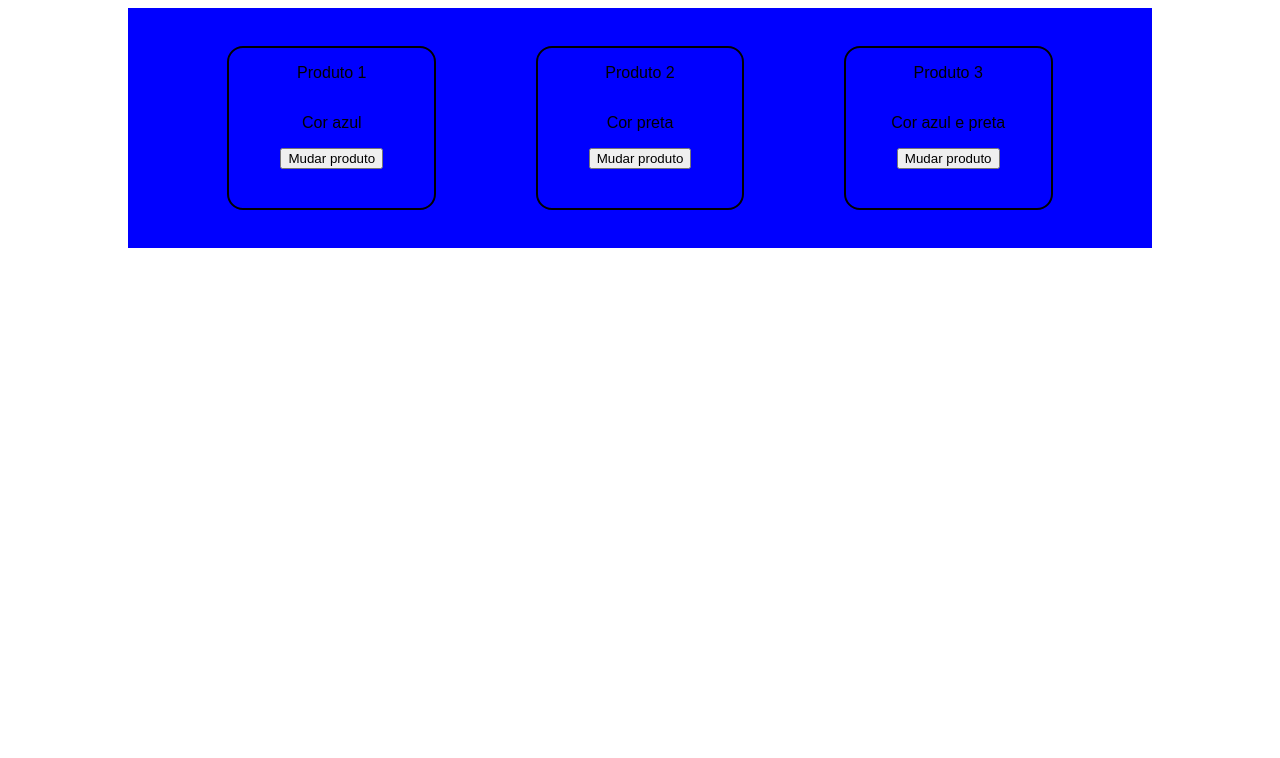
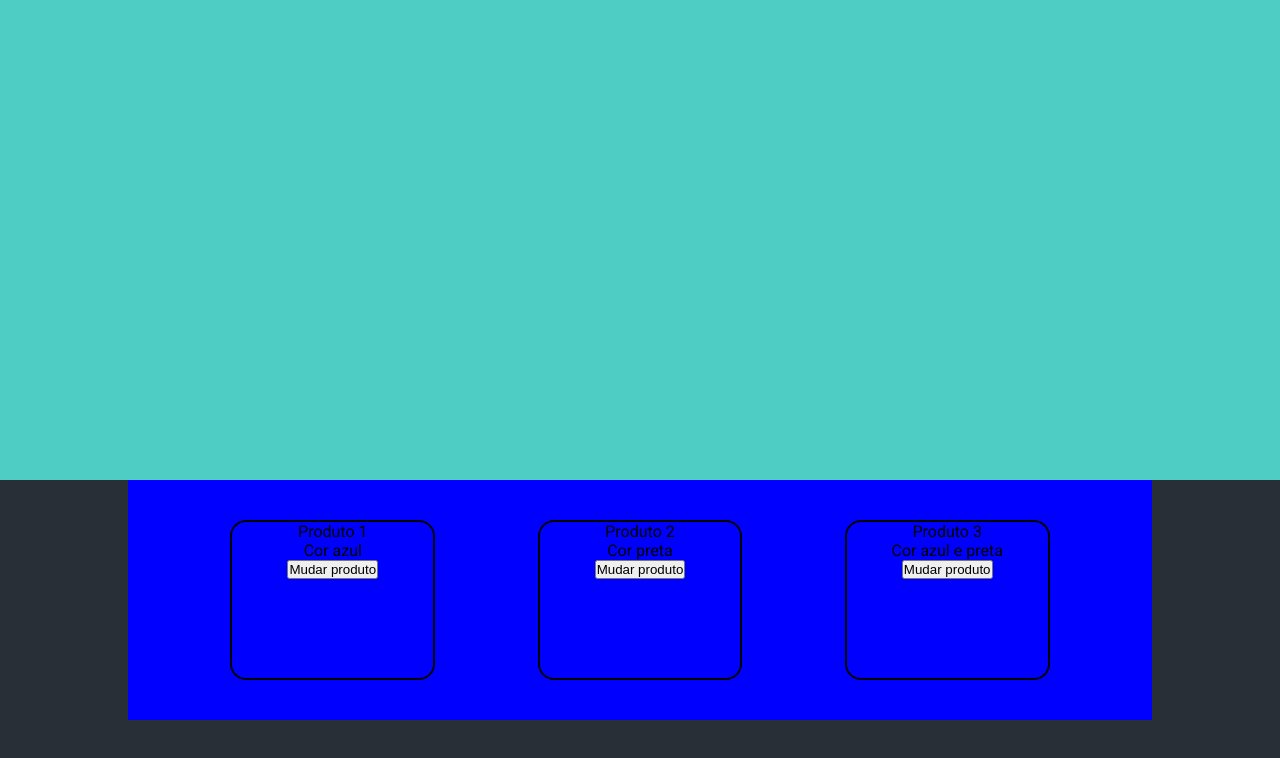
Before and after one commit to brendonrodri/MarketPlace, a React (Create React App) app: page / in a window 1280 px wide. Shown: the top 758 px of the page. Built offline with nearby package versions, Linux system fonts and the light colour scheme.

Commit message:
criado estilo global

```diff
--- a/public/index.html
+++ b/public/index.html
@@ -6,6 +6,9 @@
     <meta name="viewport" content="width=device-width, initial-scale=1" />
     <meta name="theme-color" content="#000000" />
     <title>React App</title>
+    <link rel="preconnect" href="https://fonts.googleapis.com">
+    <link rel="preconnect" href="https://fonts.gstatic.com" crossorigin>
+    <link href="https://fonts.googleapis.com/css2?family=Roboto:wght@300;400;500;700&display=swap" rel="stylesheet">
   </head>
   <body>
     <noscript>You need to enable JavaScript to run this app.</noscript>
--- a/src/App.js
+++ b/src/App.js
@@ -1,10 +1,14 @@
 import React from "react"
+import HeaderComponent from "./Components/HeaderComponent"
 import MainComponent from "./Components/MainComponent"
+import { GlobalStyle } from "./Services/GlobalStyle"
 
 export default class App extends React.Component{
   render(){
     return(
       <>
+        <GlobalStyle />
+        <HeaderComponent />
         <MainComponent />
       </>
     )
--- /dev/null
+++ b/src/Components/HeaderComponent/index.jsx
@@ -0,0 +1,9 @@
+import React from "react";
+import * as S from "./style";
+export default function HeaderComponent(){
+    return(
+        <S.HeaderStyle>
+
+        </S.HeaderStyle>
+    )
+}
--- /dev/null
+++ b/src/Components/HeaderComponent/style.js
@@ -0,0 +1,13 @@
+import styled from "styled-components";
+export const HeaderStyle = styled.header`
+    display: flex;
+    height: 60vh;
+    flex-direction: column;
+    align-items: center;
+    background: #4ECDC4;
+`
+export const NavBar = styled.nav`
+    display: flex;
+    align-items: center;
+    justify-content: center;
+`
--- a/src/Components/MainComponent/style.js
+++ b/src/Components/MainComponent/style.js
@@ -4,7 +4,7 @@ export const ProductContainer = styled.section`
     width: 80vw;
     margin: 0 auto;
     background-color: blue;
-    font-family: Arial, Helvetica, sans-serif;
+    font-family:'Roboto', sans-serif;
 `
 export const ProductList = styled.section`
     display: flex;
--- a/src/Components/ProductsComponents/style.js
+++ b/src/Components/ProductsComponents/style.js
@@ -4,7 +4,7 @@ export const ProductBox = styled.div`
     display: flex;
     flex-direction: column;
     align-items: center;
-    font-family: Arial, Helvetica, sans-serif;
+    font-family: 'Roboto', sans-serif;
     p{
         width: 33%;
         text-align: justify;
--- /dev/null
+++ b/src/Services/GlobalStyle/index.js
@@ -0,0 +1,12 @@
+import { createGlobalStyle } from "styled-components";
+
+export const GlobalStyle = createGlobalStyle`
+    *{
+        margin: 0;
+        padding: 0;
+        box-sizing: border-box;
+    }
+    body{
+        background: #292F36;
+    }
+`
```
